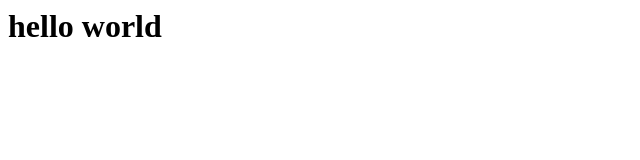
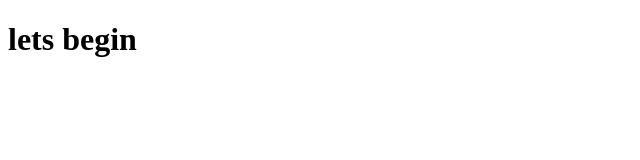
Before and after one commit to Suraj-tech20/Color_Project_Jss, a plain HTML site: page index.html in a window 1280 px wide. Shown: the whole page, without its empty margins (0-640 px from the left). Drawn offline with Linux system fonts and the light colour scheme.

Commit message:
Just started at desktop

```diff
--- a/index.html
+++ b/index.html
@@ -1 +1,14 @@
-<h1>hello world</h1>
+<!DOCTYPE html>
+<html lang="en">
+
+<head>
+    <meta charset="UTF-8">
+    <meta name="viewport" content="width=device-width, initial-scale=1.0">
+    <title>Document</title>
+</head>
+
+<body>
+    <h1>lets begin</h1>
+</body>
+
+</html>
```
